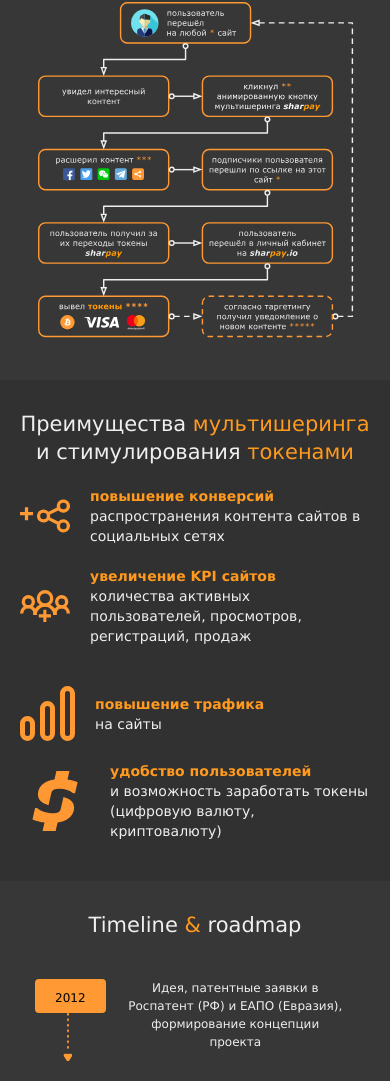
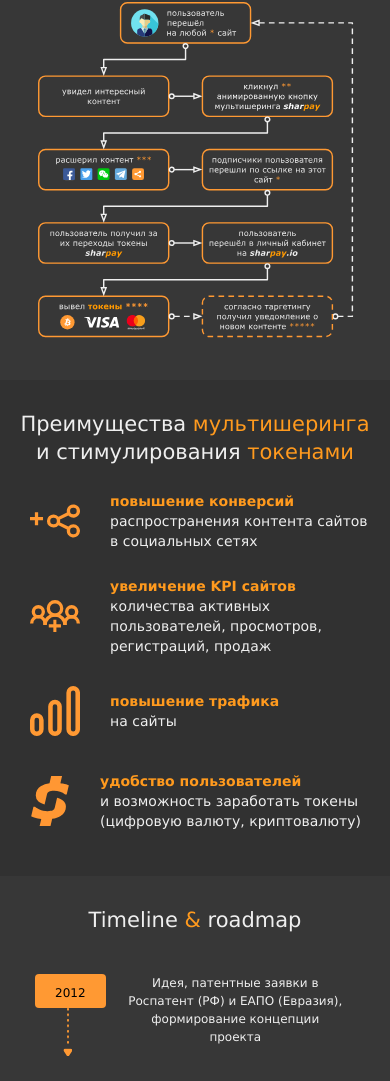
Before and after one commit to sharpay-io/sharpay-landing, a PHP site: page /ru/ in a window 390 px wide. Shown: the part 3817-4898 px from the top of the page. Run offline with PHP 8.4, Linux system fonts and the light colour scheme; some libraries are stand-ins or nearby versions.

Commit message:
advantages slide: fixes icons for mobile, added fixes to russian version

```diff
--- a/css/sharpay2.webflow.css
+++ b/css/sharpay2.webflow.css
@@ -2817,16 +2817,16 @@ img.flag {
       flex-direction: row;
     }
 
-    #add .add-icon-block {
-      flex-grow: 0;
-      flex-basis: 80px;
-    }
-
-    #add .add-icon {
+  #add .add-icon, #add #traffic-icon, #add #usability-icon {
+    /* added selectors with ids to reassign rules for large screens */
   	flex-basis: 50px;
   	flex-grow: 0;
   	width: 50px;
   	height: 50px;
+  }
+
+  #add #conversion-icon, #add #kpi-icon { /* another dirty fix of .icon-wrapper width */
+    margin: 0 10px;
   }
 
   #add .add-text {
@@ -2835,6 +2835,10 @@ img.flag {
     padding-left: 20px;
     text-align: left;
     font-size: 14px;
+  }
+
+  #add .r-col.rc-4 { /* making space between all items the same */
+    margin-top: 0;
   }
 
 }
--- a/index.html
+++ b/index.html
@@ -248,7 +248,7 @@
 				</div>
 				<div class="big-p add-block second-row">
 					<div class="icon-wrapper">
-						<img id="kpi-icon" class="add-icon add-icon-block" src="images/icons/kpi.svg" />
+						<img id="kpi-icon" class="add-icon" src="images/icons/kpi.svg" />
 					</div>
 					<div class="add-text">
 						<span class="orange-span"><strong>increase of sites KPI</strong></span><br>
--- a/ru/index.html
+++ b/ru/index.html
@@ -224,6 +224,7 @@
 			</div>
 		</div>
 	</div>
+
 	<div id="add" class="section">
 		<div class="c5 container">
 			<div class="l-col lc3" data-ix="l-init">
@@ -233,14 +234,18 @@
 		<div class="c5 container">
 			<div class="l-col lc3" data-ix="l-init">
 				<div class="big-p add-block">
-					<img id="conversion-icon" class="add-icon" src="/../images/icons/conversion.svg" />
+					<div class="icon-wrapper">
+						<img id="conversion-icon" class="add-icon" src="/../images/icons/conversion.svg" />
+					</div>
 					<div class="add-text">
 						<span class="orange-span"><strong>повышение конверсий</strong></span><br>
 						распространения контента сайтов в социальных сетях
 					</div>
 				</div>
 				<div class="big-p add-block second-row">
-					<img id="kpi-icon" class="add-icon add-icon-block" src="/../images/icons/kpi.svg" />
+					<div class="icon-wrapper">
+						<img id="kpi-icon" class="add-icon" src="/../images/icons/kpi.svg" />
+					</div>
 					<div class="add-text">
 						<span class="orange-span"><strong>увеличение KPI сайтов</strong></span><br>
 						количества активных пользователей, просмотров,<br /> регистраций, продаж
@@ -249,14 +254,18 @@
 			</div>
 			<div class="r-col rc-4" data-ix="r-init">
 				<div class="big-p add-block">
-					<img id="traffic-icon" class="add-icon" src="/../images/icons/traffic.svg">
+					<div class="icon-wrapper">
+						<img id="traffic-icon" class="add-icon" src="/../images/icons/traffic.svg">
+					</div>
 					<div class="add-text right-col-text">
 						<span class="orange-span"><strong>повышение трафика</strong></span><br>
 						на сайты
 					</div>
 				</div>
 				<div class="big-p add-block second-row">
-					<img id="usability-icon" class="add-icon" src="/../images/icons/logo.svg">
+					<div class="icon-wrapper">
+						<img id="usability-icon" class="add-icon" src="/../images/icons/logo.svg">
+					</div>
 					<div class="add-text right-col-text">
 						<span class="orange-span"><strong>удобство пользователей</strong></span><br>
 						и возможность заработать токены (цифровую валюту, криптовалюту)
@@ -265,6 +274,7 @@
 			</div>
 		</div>
 	</div>
+
 	<div id="roadmap" class="section">
 		<div class="cont2 container">
 			<div class="h2-wrap">
```
Lines whose indentation alone changed are shown as unchanged.
